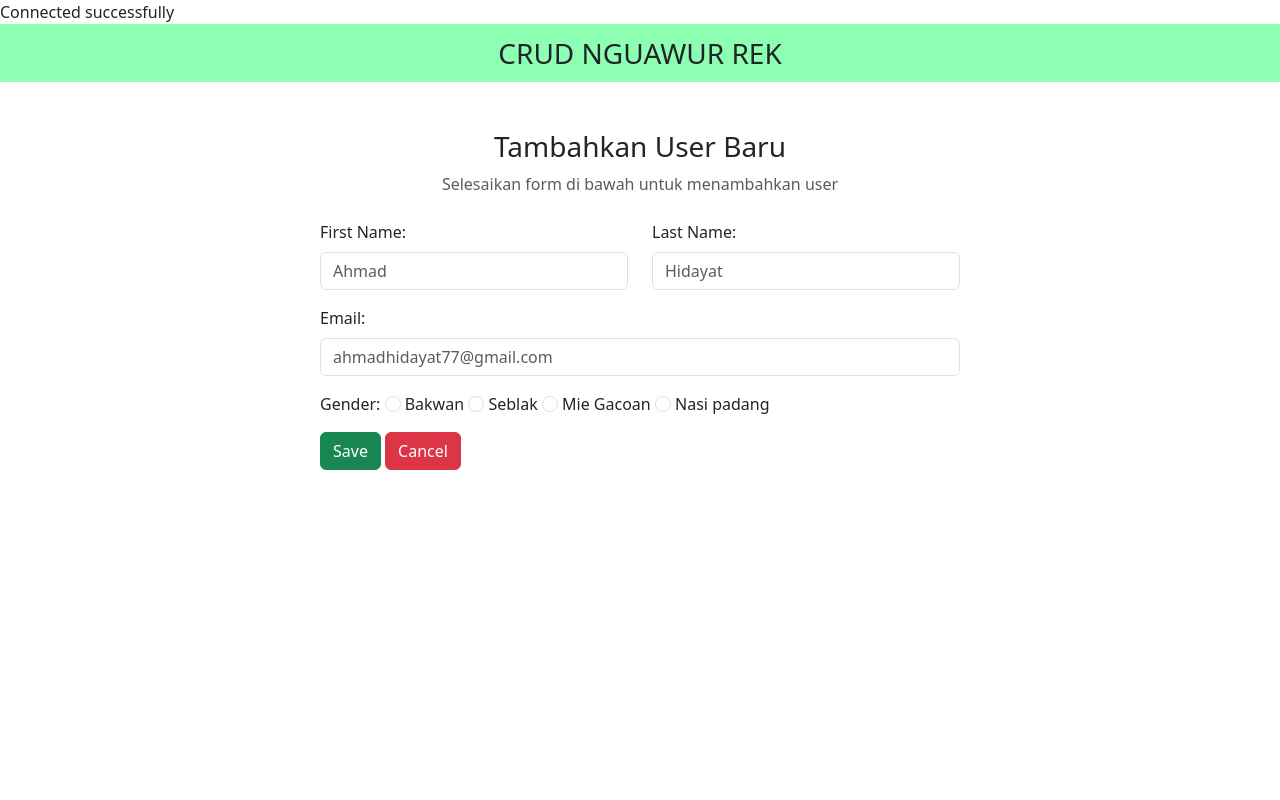
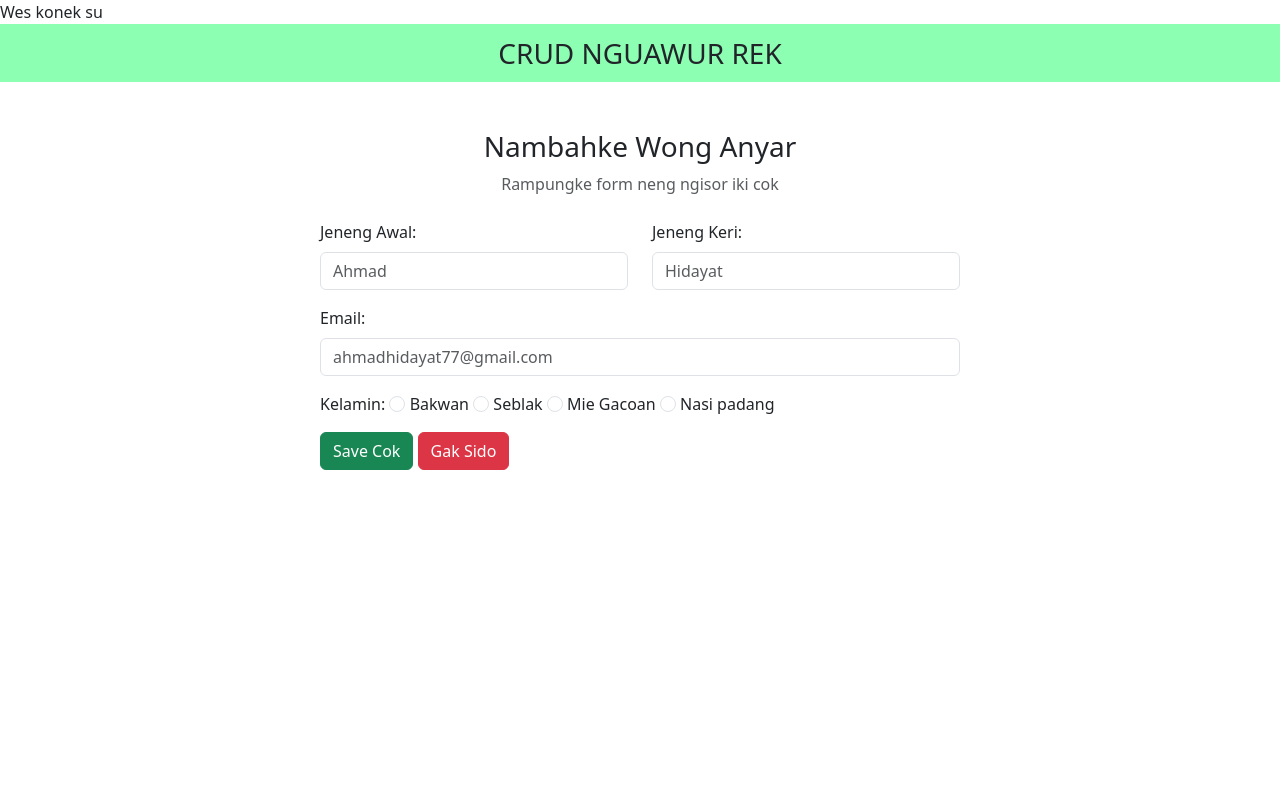
Before and after one commit to putraaxzy/crud, a PHP site: page /add_new.php in a window 1280 px wide. Run offline with PHP 8.4, Linux system fonts and the light colour scheme.

Commit message:
jawanisasi

```diff
--- a/add_new.php
+++ b/add_new.php
@@ -43,20 +43,20 @@ if(isset($_POST['submit'])) {
 
     <div class="container">
         <div class="text-center mb-4">
-            <h3>Tambahkan User Baru</h3>
-            <p class="text-muted">Selesaikan form di bawah untuk menambahkan user</p>
+            <h3>Nambahke Wong Anyar</h3>
+            <p class="text-muted">Rampungke form neng ngisor iki cok</p>
         </div>
 
         <div class="container d-flex justify-content-center">
             <form action="" method="post" style="width:50vw; min-width:300px;">
             <div class="row mb-3">
                 <div class="col">
-                    <label class="form-label">First Name:</label>
+                    <label class="form-label">Jeneng Awal:</label>
                     <input type="text" class="form-control" name="first_name"
                     placeholder="Ahmad">
                 </div>
                  <div class="col">
-                    <label class="form-label">Last Name:</label>
+                    <label class="form-label">Jeneng Keri:</label>
                     <input type="text" class="form-control" name="last_name"
                     placeholder="Hidayat">
                 </div>
@@ -67,7 +67,7 @@ if(isset($_POST['submit'])) {
                     placeholder="ahmadhidayat77@gmail.com">
                 </div>
                     <div class="form-group mb-3">
-                        <label>Gender:</label>
+                        <label>Kelamin:</label>
                         <input type="radio" class="form-check-input" name="gender" id="bakwan" value="bakwan">
                         <label for="male" class="form-input-label">Bakwan</label>
                         <input type="radio" class="form-check-input" name="gender" id="seblak" value="seblak">
@@ -78,8 +78,8 @@ if(isset($_POST['submit'])) {
                         <label for="female" class="form-input-label">Nasi padang</label>
                     </div>
                     <div>
-                        <button type="submit" class="btn btn-success" name="submit">Save</button>
-                        <a href="index.php" class="btn btn-danger">Cancel</a>
+                        <button type="submit" class="btn btn-success" name="submit">Save Cok</button>
+                        <a href="index.php" class="btn btn-danger">Gak Sido</a>
                     </div>
             </form>
         </div>
--- a/db_conn.php
+++ b/db_conn.php
@@ -9,5 +9,5 @@ $conn = mysqli_connect($servername, $username, $password, $dbname);
 if (!$conn) {
     die("Connection failed: " . mysqli_connect_error());
 }
-echo "Connected successfully";
+echo "Wes konek su";
 ?>
```
Also changed, not shown: index.php (+5 -5 lines).
